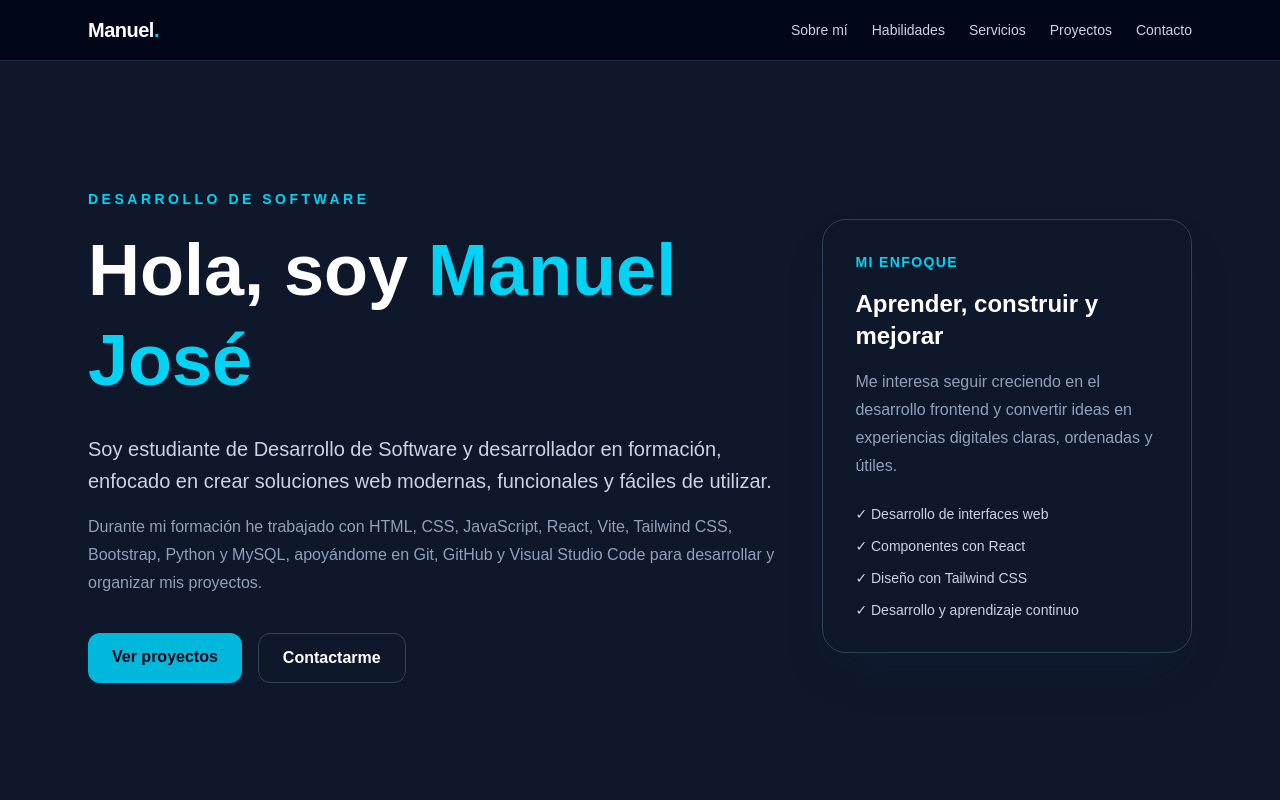
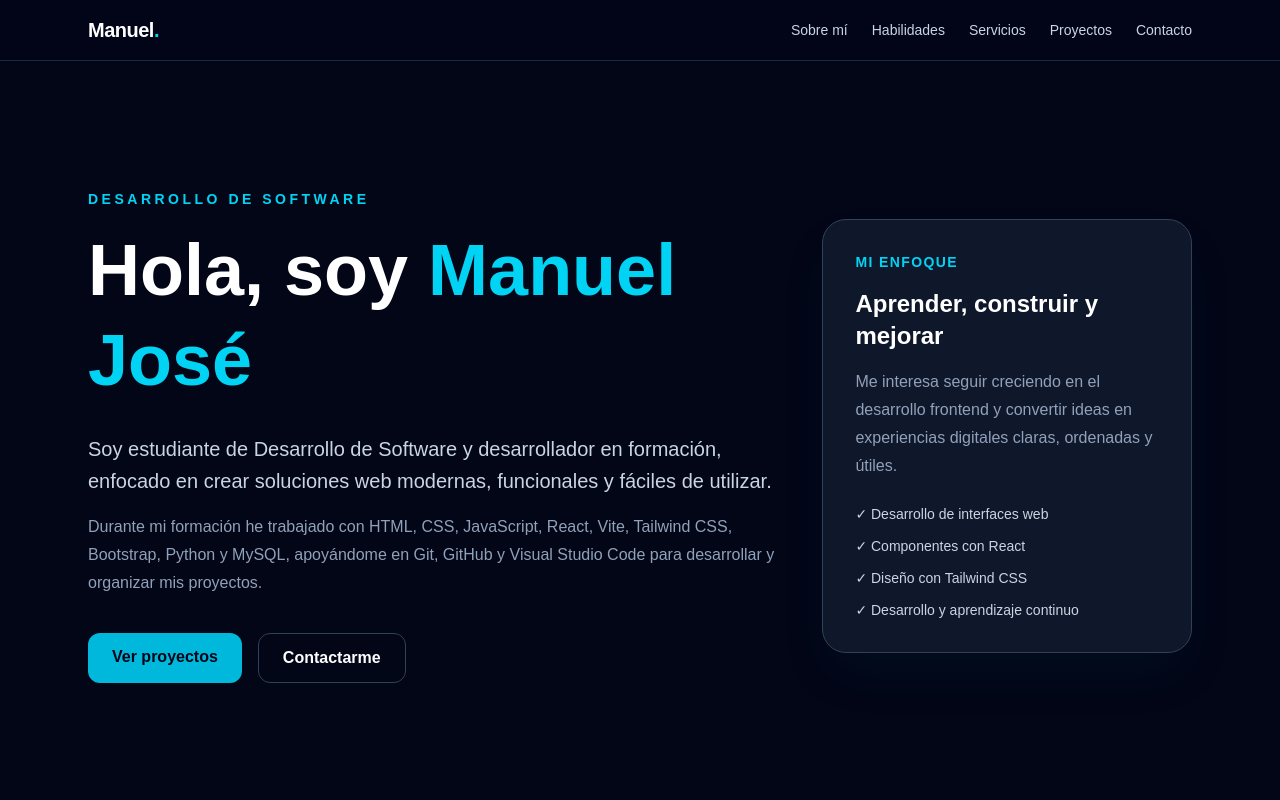
Before and after one commit to manuelhormiga06-a11y/Portafolio, a React (Vite) app: page / in a window 1280 px wide. Shown: the top 800 px of the page. Built offline with nearby package versions, Linux system fonts and the light colour scheme.

Commit message:
Mejorar index.css

```diff
--- a/src/index.css
+++ b/src/index.css
@@ -6,11 +6,25 @@ html {
 
 body {
   margin: 0;
+  min-width: 320px;
   font-family: Arial, Helvetica, sans-serif;
-  background: #0f172a;
+  background: #020617;
   color: #e2e8f0;
+}
+
+* {
+  box-sizing: border-box;
+}
+
+::selection {
+  background: #22d3ee;
+  color: #020617;
 }
 
 a {
   text-decoration: none;
 }
+
+summary::-webkit-details-marker {
+  display: none;
+}
```
